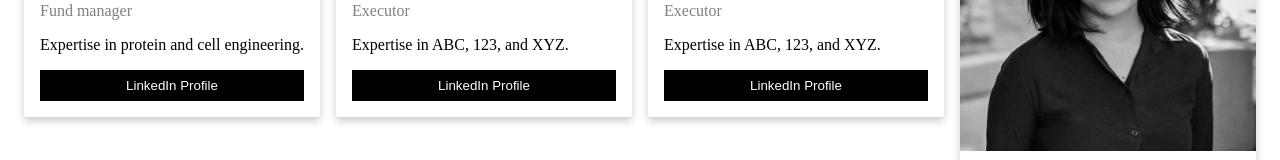
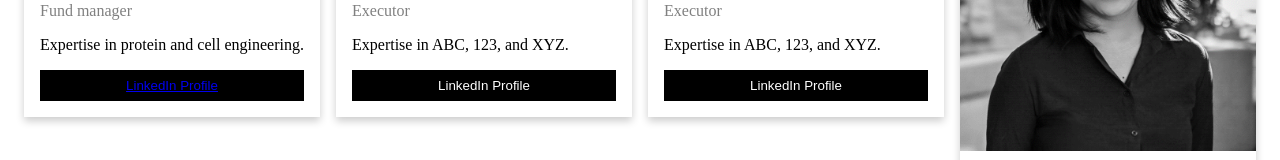
Before and after one commit to Mythos-Biotechnology-Fund/mythos-biotechnology-fund.github.io, a plain HTML site: page team.html in a window 1280 px wide. Shown: the part 753-913 px from the top of the page. Drawn offline with Linux system fonts and the light colour scheme.

Commit message:
Update team.html

```diff
--- a/team.html
+++ b/team.html
@@ -123,7 +123,7 @@ html {
         <h2>Vandon Duong</h2>
         <p class="title">Fund manager</p>
         <p>Expertise in protein and cell engineering. </p>
-        <p><button class="button">LinkedIn Profile</button></p>
+        <p><button class="button"><a href="https://www.linkedin.com/in/vandon/" target="_blank">LinkedIn Profile</a></button></p>
       </div>
     </div>
   </div>
```
